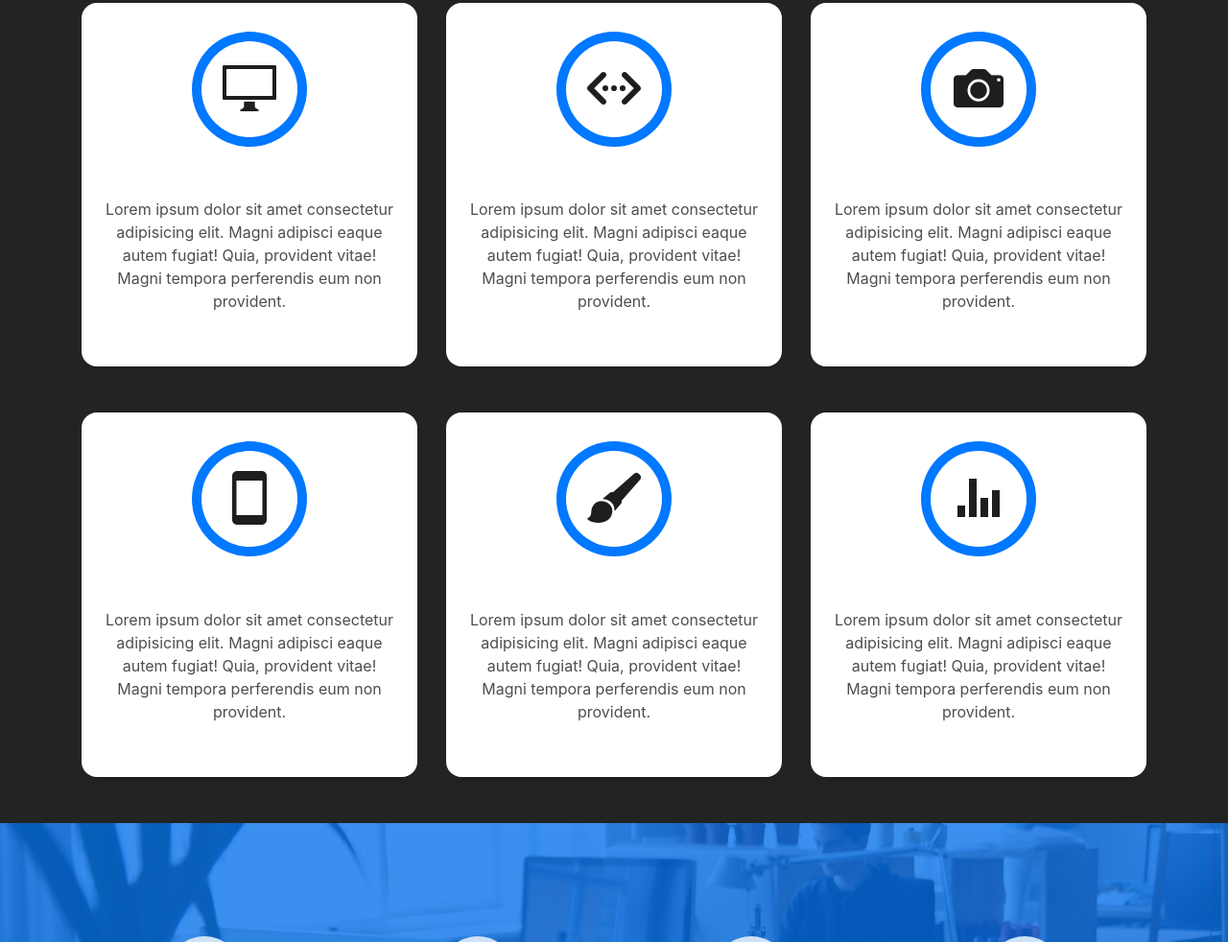
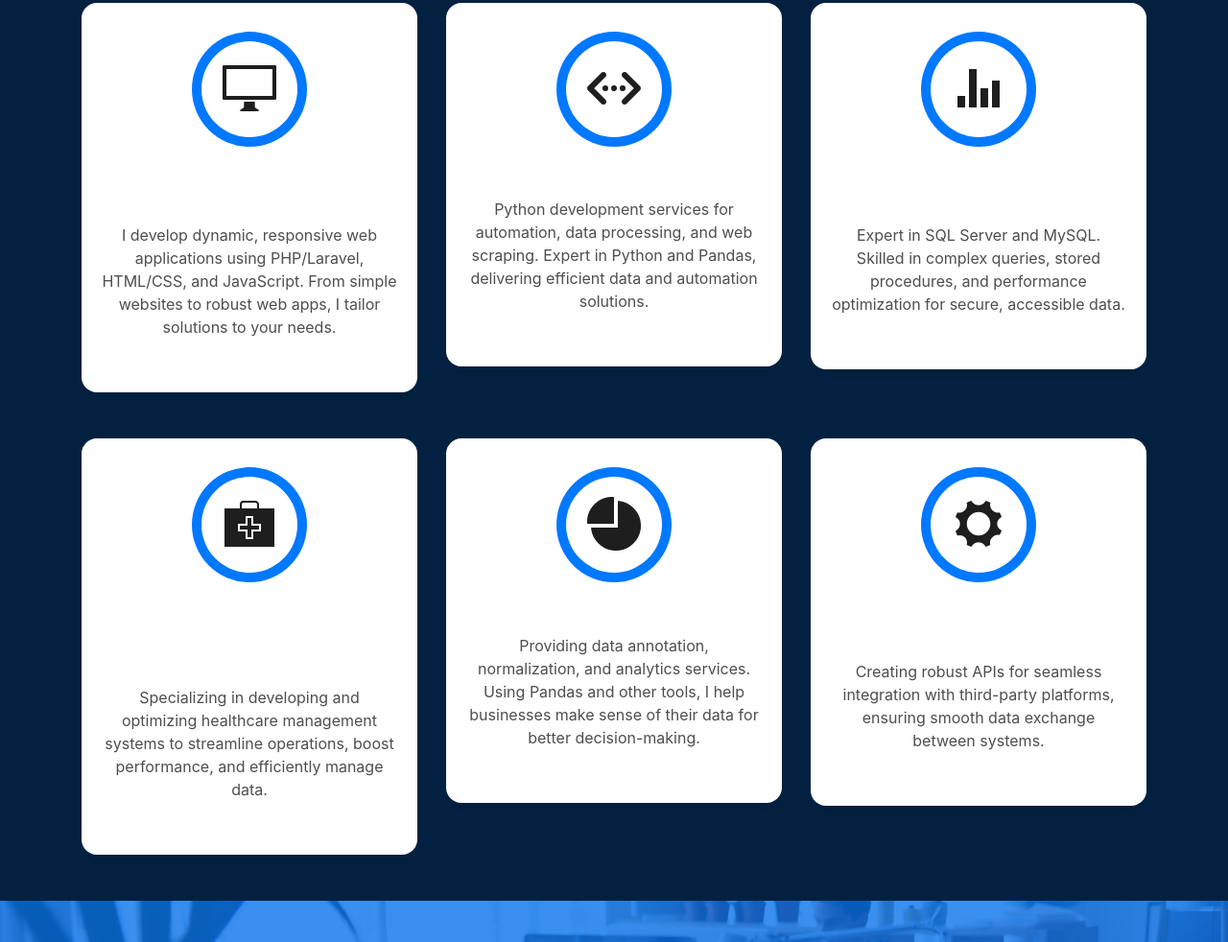
Before and after one commit to AnzealMaharzon/portfolio, a plain HTML site: page index.html in a window 1280 px wide. Shown: the part 1818-2800 px from the top of the page at 96% size. Drawn offline with Linux system fonts and the light colour scheme; files whose address does not match are found by name.

Commit message:
all good

```diff
--- a/css/style.css
+++ b/css/style.css
@@ -10,7 +10,7 @@
 ======================================*/
 
 body {
-  background-color: #222323;
+    background-color: #022140;
     color: #ffffff;
 }
 
@@ -137,7 +137,7 @@ a:hover {
 
 .title-s {
     font-weight: 600;
-  color: #b0b0b0;
+    color: #ffffff;
     font-size: 1.1rem;
 }
 
@@ -160,7 +160,7 @@ a:hover {
 .line-mf {
     width: 40px;
     height: 5px;
-  background-color: #0078ff;
+    background-color: #ACA885;
     margin: 0 auto;
 }
 
@@ -179,7 +179,7 @@ a:hover {
         content: '';
         position: absolute;
         height: 3px;
-  background-color: #0078ff;
+        background-color: #9ad589;
         width: 100px;
         bottom: -12px;
     }
@@ -193,7 +193,7 @@ a:hover {
 .box-shadow-full {
     padding: 3rem 1.25rem;
     position: relative;
-  background-color: #333232;
+    background-color: #265077;
     margin-bottom: 3rem;
     z-index: 2;
     box-shadow: 0 1px 1px 0 rgba(0, 0, 0, 0.06), 0 2px 5px 0 rgba(0, 0, 0, 0.2);
@@ -697,7 +697,7 @@ a:hover {
 
 .skill-mf .progress .progress-bar {
   height: .7rem;
-  background-color: #5a5757c9;
+  background-color: #55be5b;
 }
 
 /*======================================
--- a/index.html
+++ b/index.html
@@ -74,6 +74,9 @@
               </li>
               <li class="nav-item">
                   <a class="nav-link js-scroll" href="#contact">Contact</a>
+              </li>
+              <li class="nav-item">
+                  <a class="nav-link" a href="Resume.html">Resume</a>
               </li>
           </ul>
       </div>
@@ -196,11 +199,9 @@
               <span class="ico-circle"><i class="ion-monitor"></i></span>
             </div>
             <div class="service-content">
-              <h2 class="s-title">Web Design</h2>
+              <h2 class="s-title">Custom Web Development</h2>
               <p class="s-description text-center">
-                Lorem ipsum dolor sit amet consectetur adipisicing elit. Magni adipisci eaque autem fugiat! Quia,
-                provident vitae! Magni
-                tempora perferendis eum non provident.
+                I develop dynamic, responsive web applications using PHP/Laravel, HTML/CSS, and JavaScript. From simple websites to robust web apps, I tailor solutions to your needs.
               </p>
             </div>
           </div>
@@ -211,56 +212,9 @@
               <span class="ico-circle"><i class="ion-code-working"></i></span>
             </div>
             <div class="service-content">
-              <h2 class="s-title">Web Development</h2>
+              <h2 class="s-title">Python Development</h2>
               <p class="s-description text-center">
-                Lorem ipsum dolor sit amet consectetur adipisicing elit. Magni adipisci eaque autem fugiat! Quia,
-                provident vitae! Magni
-                tempora perferendis eum non provident.
-              </p>
-            </div>
-          </div>
-        </div>
-        <div class="col-md-4">
-          <div class="service-box">
-            <div class="service-ico">
-              <span class="ico-circle"><i class="ion-camera"></i></span>
-            </div>
-            <div class="service-content">
-              <h2 class="s-title">Photography</h2>
-              <p class="s-description text-center">
-                Lorem ipsum dolor sit amet consectetur adipisicing elit. Magni adipisci eaque autem fugiat! Quia,
-                provident vitae! Magni
-                tempora perferendis eum non provident.
-              </p>
-            </div>
-          </div>
-        </div>
-        <div class="col-md-4">
-          <div class="service-box">
-            <div class="service-ico">
-              <span class="ico-circle"><i class="ion-android-phone-portrait"></i></span>
-            </div>
-            <div class="service-content">
-              <h2 class="s-title">Responsive Design</h2>
-              <p class="s-description text-center">
-                Lorem ipsum dolor sit amet consectetur adipisicing elit. Magni adipisci eaque autem fugiat! Quia,
-                provident vitae! Magni
-                tempora perferendis eum non provident.
-              </p>
-            </div>
-          </div>
-        </div>
-        <div class="col-md-4">
-          <div class="service-box">
-            <div class="service-ico">
-              <span class="ico-circle"><i class="ion-paintbrush"></i></span>
-            </div>
-            <div class="service-content">
-              <h2 class="s-title">Graphic Design</h2>
-              <p class="s-description text-center">
-                Lorem ipsum dolor sit amet consectetur adipisicing elit. Magni adipisci eaque autem fugiat! Quia,
-                provident vitae! Magni
-                tempora perferendis eum non provident.
+                Python development services for automation, data processing, and web scraping. Expert in Python and Pandas, delivering efficient data and automation solutions.
               </p>
             </div>
           </div>
@@ -271,11 +225,49 @@
               <span class="ico-circle"><i class="ion-stats-bars"></i></span>
             </div>
             <div class="service-content">
-              <h2 class="s-title">Marketing Services</h2>
+              <h2 class="s-title">Database Management and Optimization</h2>
               <p class="s-description text-center">
-                Lorem ipsum dolor sit amet consectetur adipisicing elit. Magni adipisci eaque autem fugiat! Quia,
-                provident vitae! Magni
-                tempora perferendis eum non provident.
+                Expert in SQL Server and MySQL. Skilled in complex queries, stored procedures, and performance optimization for secure, accessible data.
+              </p>
+            </div>
+          </div>
+        </div>
+        <div class="col-md-4">
+          <div class="service-box">
+            <div class="service-ico">
+              <span class="ico-circle"><i class="ion-ios-medkit"></i></span>
+            </div>
+            <div class="service-content">
+              <h2 class="s-title">Healthcare Management System Development</h2>
+              <p class="s-description text-center">
+              Specializing in developing and optimizing healthcare management systems to streamline operations, boost performance, and efficiently manage data.
+              </p>
+            </div>
+          </div>
+        </div>
+        <div class="col-md-4">
+          <div class="service-box">
+            <div class="service-ico">
+              <span class="ico-circle"><i class="ion-pie-graph"></i></span>
+            </div>
+            <div class="service-content">
+              <h2 class="s-title">Data Analytics</h2>
+              <p class="s-description text-center">
+                Providing data annotation, normalization, and analytics services.<br>
+                  Using Pandas and other tools,  I help businesses make sense of their data for better decision-making.
+              </p>
+            </div>
+          </div>
+        </div>
+        <div class="col-md-4">
+          <div class="service-box">
+            <div class="service-ico">
+              <span class="ico-circle"><i class="ion-gear-a"></i></span>
+            </div>
+            <div class="service-content">
+              <h2 class="s-title">API Development & Integration</h2>
+              <p class="s-description text-center">
+                Creating robust APIs for seamless integration with third-party platforms, ensuring smooth data exchange between systems.
               </p>
             </div>
           </div>
@@ -289,57 +281,65 @@
     <div class="overlay-mf"></div>
     <div class="container">
       <div class="row">
-        <div class="col-sm-3 col-lg-3">
+        <div class=" col-lg-4">
           <div class="counter-box">
             <div class="counter-ico">
               <span class="ico-circle"><i class="ion-checkmark-round"></i></span>
             </div>
             <div class="counter-num">
-              <p class="counter">450</p>
+              <p class="counter">200</p>
               <span class="counter-text">WORKS COMPLETED</span>
             </div>
           </div>
         </div>
-        <div class="col-sm-3 col-lg-3">
+        <div class="col-lg-4">
           <div class="counter-box pt-4 pt-md-0">
             <div class="counter-ico">
               <span class="ico-circle"><i class="ion-ios-calendar-outline"></i></span>
             </div>
             <div class="counter-num">
-              <p class="counter">15</p>
+              <p class="counter">1.5</p>
               <span class="counter-text">YEARS OF EXPERIENCE</span>
             </div>
           </div>
         </div>
-        <div class="col-sm-3 col-lg-3">
+        <div class="col-lg-4">
           <div class="counter-box pt-4 pt-md-0">
             <div class="counter-ico">
               <span class="ico-circle"><i class="ion-ios-people"></i></span>
             </div>
             <div class="counter-num">
-              <p class="counter">550</p>
+              <p class="counter">3</p>
               <span class="counter-text">TOTAL CLIENTS</span>
             </div>
           </div>
         </div>
-        <div class="col-sm-3 col-lg-3">
-          <div class="counter-box pt-4 pt-md-0">
+        <!--<div class="col-sm-3 col-lg-3">-->
+          <!--<div class="counter-box pt-4 pt-md-0">
             <div class="counter-ico">
               <span class="ico-circle"><i class="ion-ribbon-a"></i></span>
-            </div>
-            <div class="counter-num">
+            </div>-->
+            <!--<div class="counter-num">
                 <p class="counter">36</p>
                 <span class="counter-text">AWARD WON</span>
+
+
+
+
+            </div>-->
+
+          <!--</div>-->
+
         </div>
       </div>
     </div>
-      </div>
-    </div>
+
   </div>
 
   <!--/ Section Portfolio Star /-->
   <section id="work" class="portfolio-mf sect-pt4 route">
     <div class="container">
+
       <div class="row">
         <div class="col-sm-12">
           <div class="title-box text-center">
@@ -513,7 +513,7 @@
           <div id="testimonial-mf" class="owl-carousel owl-theme">
             <div class="testimonial-box">
               <div class="author-test">
-                <img src="img/testimonial-2.jpg" alt="" class="rounded-circle b-shadow-a">
+                <img src="img/overlay-bg.jpg" alt="" class="rounded-circle b-shadow-a">
                 <span class="author">Xavi Alonso</span>
               </div>
               <div class="content-test">
```
Also changed, not shown: Resume.html (+3 -3 lines). Lines whose indentation alone changed are shown as unchanged.
